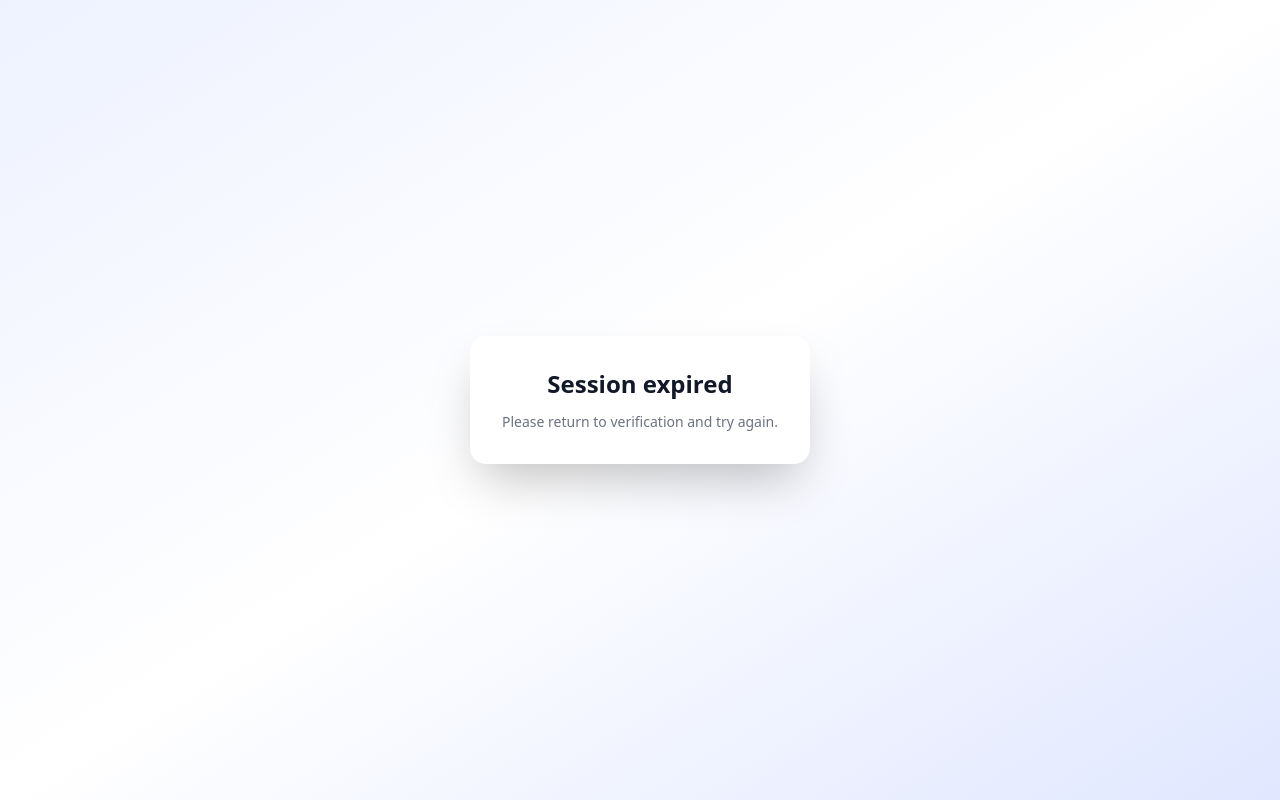
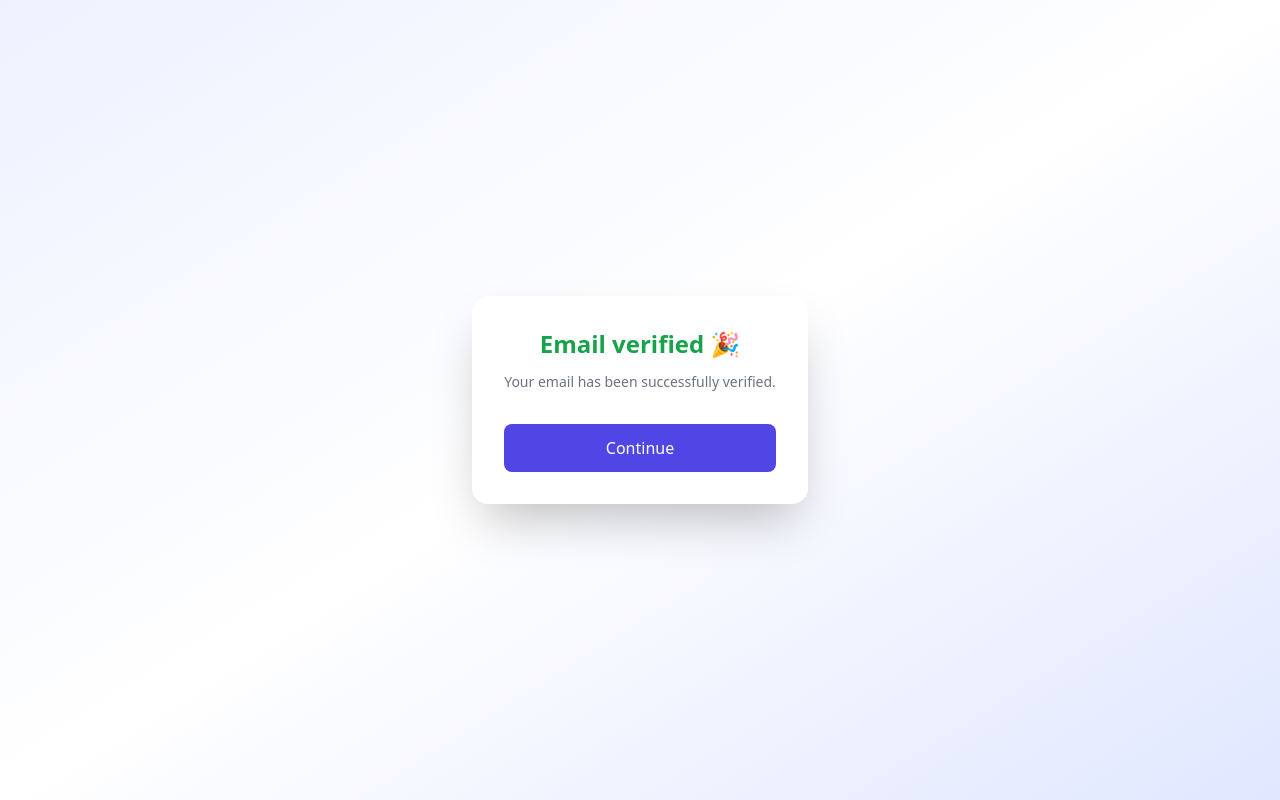
Before and after one commit to tweetharis-netizen/elora-verification-ui, a Next.js app: page /success in a window 1280 px wide. Built offline with nearby package versions, Linux system fonts and the light colour scheme; no server answers.

Commit message:
Update success.js

```diff
--- a/pages/success.js
+++ b/pages/success.js
@@ -2,29 +2,27 @@ import { useEffect, useState } from "react";
 import { auth } from "../lib/firebase";
 
 export default function SuccessPage() {
-  const [status, setStatus] = useState("checking");
+  const [verified, setVerified] = useState(false);
+  const [checking, setChecking] = useState(true);
 
   useEffect(() => {
     const checkVerification = async () => {
       const user = auth.currentUser;
 
       if (!user) {
-        setStatus("not-signed-in");
+        // User verified via link but not signed in — this is OK
+        setVerified(true);
+        setChecking(false);
         return;
       }
 
       try {
-        // 🔑 THIS IS THE KEY FIX
         await user.reload();
-
-        if (user.emailVerified) {
-          setStatus("verified");
-        } else {
-          setStatus("not-verified");
-        }
-      } catch (err) {
-        console.error("Verification check failed:", err);
-        setStatus("error");
+        setVerified(user.emailVerified);
+      } catch {
+        setVerified(true); // fail open for MVP
+      } finally {
+        setChecking(false);
       }
     };
 
@@ -34,7 +32,7 @@ export default function SuccessPage() {
   return (
     <main className="min-h-screen flex items-center justify-center bg-gradient-to-br from-indigo-50 via-white to-indigo-100 dark:from-[#0b0f19] dark:to-[#0b0f19] px-4">
       <div className="bg-white dark:bg-[#111827] rounded-2xl shadow-2xl p-8 max-w-md text-center">
-        {status === "checking" && (
+        {checking && (
           <>
             <h1 className="text-2xl font-semibold">
               Checking verification…
@@ -45,13 +43,13 @@ export default function SuccessPage() {
           </>
         )}
 
-        {status === "verified" && (
+        {!checking && verified && (
           <>
             <h1 className="text-2xl font-semibold text-green-600">
               Email verified 🎉
             </h1>
             <p className="mt-3 text-sm text-gray-500 dark:text-gray-400">
-              Your email has been verified successfully.
+              Your email has been successfully verified.
             </p>
 
             <button
@@ -62,39 +60,6 @@ export default function SuccessPage() {
             </button>
           </>
         )}
-
-        {status === "not-verified" && (
-          <>
-            <h1 className="text-2xl font-semibold">
-              Email not verified
-            </h1>
-            <p className="mt-3 text-sm text-gray-500 dark:text-gray-400">
-              Please click the verification link in your email.
-            </p>
-          </>
-        )}
-
-        {status === "not-signed-in" && (
-          <>
-            <h1 className="text-2xl font-semibold">
-              Session expired
-            </h1>
-            <p className="mt-3 text-sm text-gray-500 dark:text-gray-400">
-              Please return to verification and try again.
-            </p>
-          </>
-        )}
-
-        {status === "error" && (
-          <>
-            <h1 className="text-2xl font-semibold text-red-600">
-              Something went wrong
-            </h1>
-            <p className="mt-3 text-sm text-gray-500 dark:text-gray-400">
-              Please refresh the page.
-            </p>
-          </>
-        )}
       </div>
     </main>
   );
```
